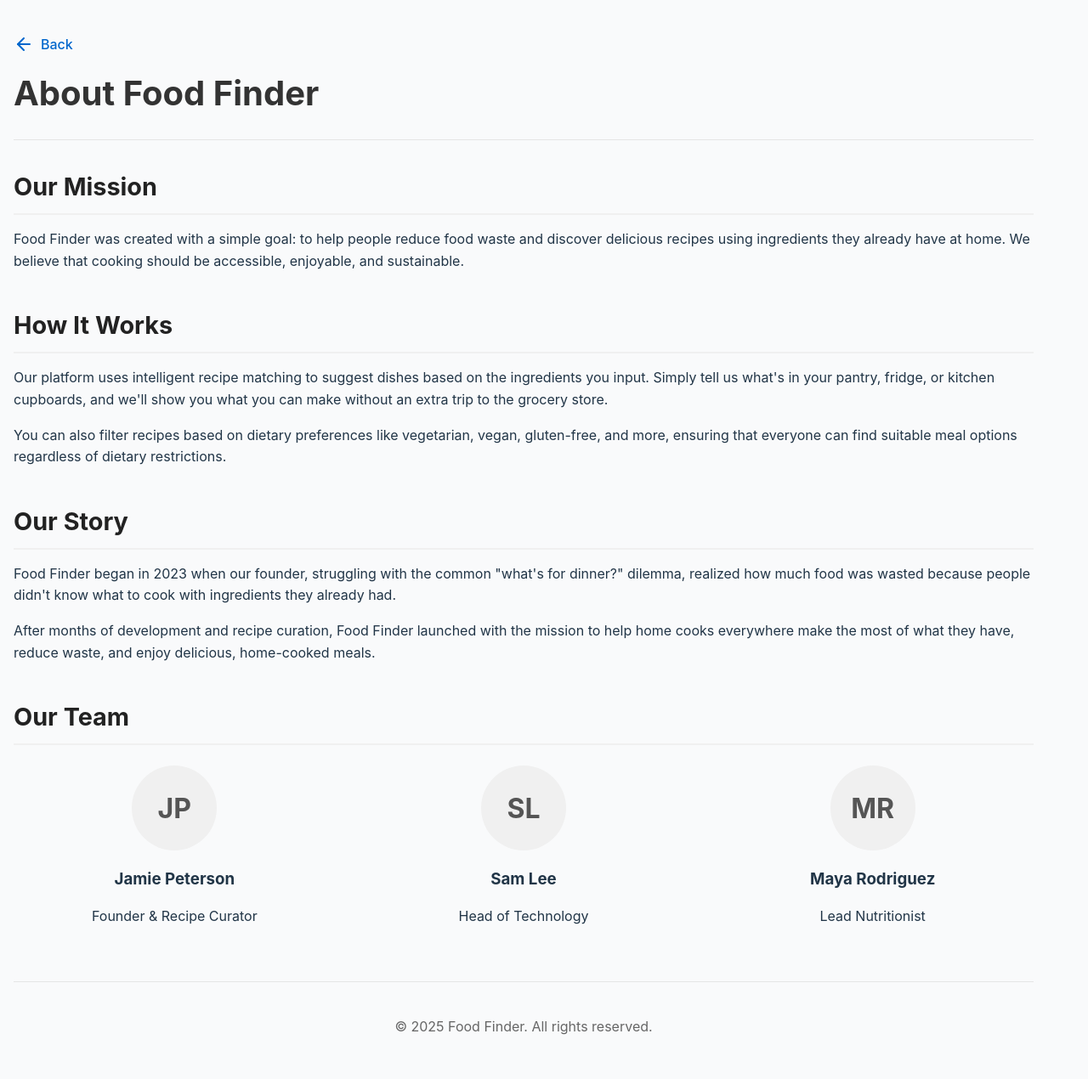
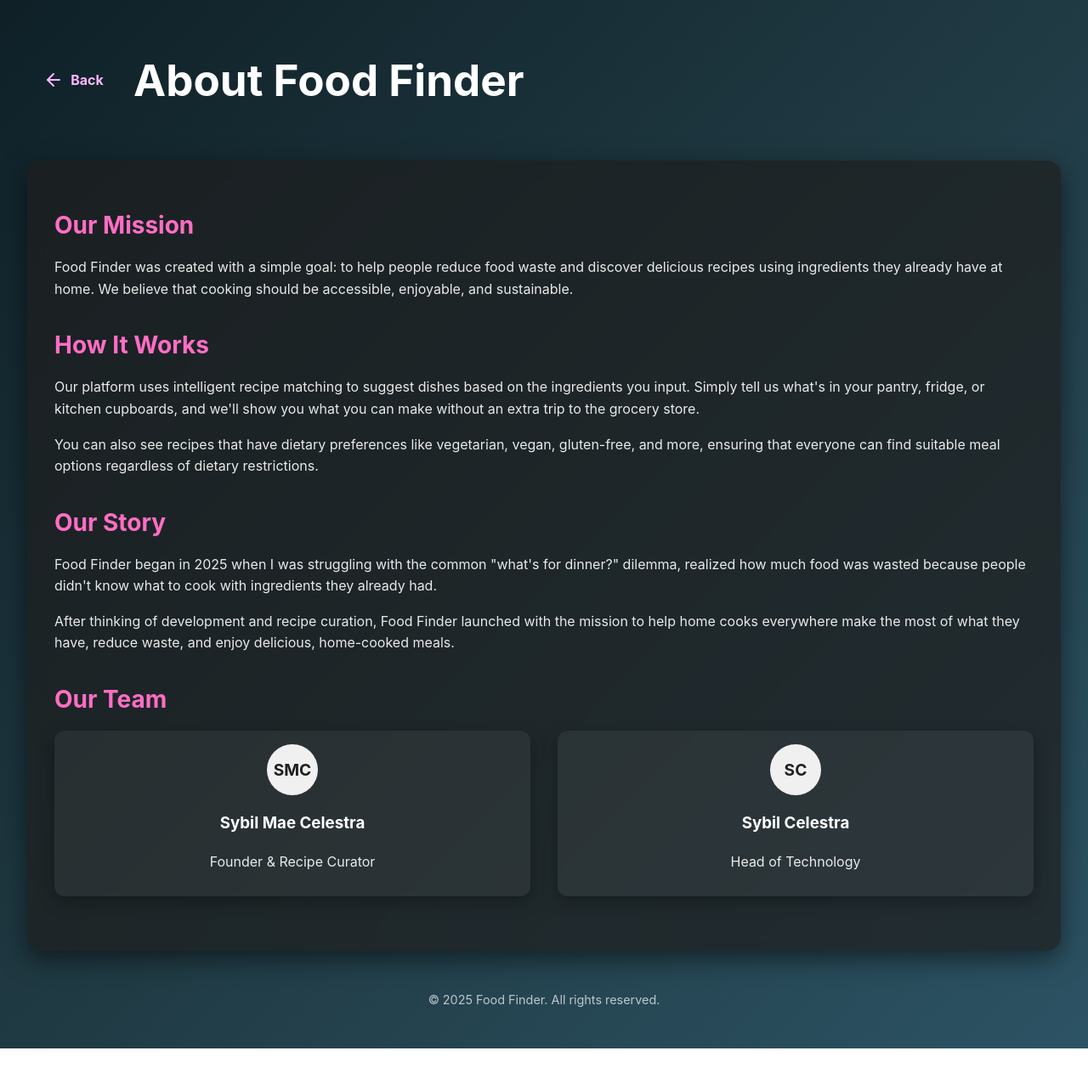
Before and after one commit to Raven-20/Food_Finder, a React (Vite) app in the folder client/: page /about in a window 1280 px wide. Shown: the whole page at 85% size. After the commit the page ends 1234 px from the top, so only its background shows below. Built offline with nearby package versions, Linux system fonts and the light colour scheme.

Commit message:
[Update][UI]footer-designs

```diff
--- a/client/src/components/AboutPage.jsx
+++ b/client/src/components/AboutPage.jsx
@@ -35,7 +35,7 @@ const AboutPage = () => {
             extra trip to the grocery store.
           </p>
           <p>
-            You can also filter recipes based on dietary preferences like vegetarian,
+            You can also see recipes that have  dietary preferences like vegetarian,
             vegan, gluten-free, and more, ensuring that everyone can find suitable
             meal options regardless of dietary restrictions.
           </p>
@@ -44,12 +44,12 @@ const AboutPage = () => {
         <section className="about-section">
           <h2>Our Story</h2>
           <p>
-            Food Finder began in 2023 when our founder, struggling with the common
+            Food Finder began in 2025 when I was struggling with the common
             "what's for dinner?" dilemma, realized how much food was wasted because
             people didn't know what to cook with ingredients they already had.
           </p>
           <p>
-            After months of development and recipe curation, Food Finder launched with
+            After thinking of development and recipe curation, Food Finder launched with
             the mission to help home cooks everywhere make the most of what they have,
             reduce waste, and enjoy delicious, home-cooked meals.
           </p>
@@ -59,19 +59,14 @@ const AboutPage = () => {
           <h2>Our Team</h2>
           <div className="team-members">
             <div className="team-member">
-              <div className="team-member-photo" style={{ backgroundColor: "#f0f0f0" }}>JP</div>
-              <h3>Jamie Peterson</h3>
+              <div className="team-member-photo" style={{ backgroundColor: "#f0f0f0" }}>SMC</div>
+              <h3>Sybil Mae Celestra</h3>
               <p>Founder & Recipe Curator</p>
             </div>
             <div className="team-member">
-              <div className="team-member-photo" style={{ backgroundColor: "#f0f0f0" }}>SL</div>
-              <h3>Sam Lee</h3>
+              <div className="team-member-photo" style={{ backgroundColor: "#f0f0f0" }}>SC</div>
+              <h3>Sybil Celestra</h3>
               <p>Head of Technology</p>
-            </div>
-            <div className="team-member">
-              <div className="team-member-photo" style={{ backgroundColor: "#f0f0f0" }}>MR</div>
-              <h3>Maya Rodriguez</h3>
-              <p>Lead Nutritionist</p>
             </div>
           </div>
         </section>
--- a/client/src/components/ContactPage.jsx
+++ b/client/src/components/ContactPage.jsx
@@ -58,7 +58,7 @@ const ContactPage = () => {
               <Mail size={24} />
               <div>
                 <h3>Email</h3>
-                <p>support@foodfinder.example</p>
+                <p>sybilcelestra@gmail.com</p>
               </div>
             </div>
 
@@ -66,7 +66,7 @@ const ContactPage = () => {
               <Phone size={24} />
               <div>
                 <h3>Phone</h3>
-                <p>(555) 123-4567</p>
+                <p>09686500761</p>
               </div>
             </div>
 
@@ -74,7 +74,7 @@ const ContactPage = () => {
               <MapPin size={24} />
               <div>
                 <h3>Address</h3>
-                <p>123 Culinary Ave, Suite 101<br />Foodie City, FC 98765</p>
+                <p>Unit 3 Oprra<br />Foodie City</p>
               </div>
             </div>
           </div>
--- a/client/src/components/PrivacyPage.jsx
+++ b/client/src/components/PrivacyPage.jsx
@@ -40,7 +40,6 @@ const PrivacyPage = () => {
             When you register for an account, we collect:
           </p>
           <ul>
-            <li>Your name</li>
             <li>Email address</li>
             <li>Password (stored in encrypted form)</li>
             <li>Dietary preferences (if provided)</li>
@@ -126,9 +125,9 @@ const PrivacyPage = () => {
             If you have any questions about this Privacy Policy, please contact us at:
           </p>
           <p>
-            Email: privacy@foodfinder.example<br />
-            Phone: (555) 123-4567<br />
-            Address: 123 Culinary Ave, Suite 101, Foodie City, FC 98765
+            Email: sybilcelestra@gmail.com<br />
+            Phone: 09686500761<br />
+            Address: Unit 3 Oprra, Foodie City
           </p>
         </section>
       </main>
--- a/client/src/components/TermsPage.jsx
+++ b/client/src/components/TermsPage.jsx
@@ -136,9 +136,9 @@ const TermsPage = () => {
             If you have any questions about these Terms, please contact us at:
           </p>
           <p>
-            Email: legal@foodfinder.example<br />
-            Phone: (555) 123-4567<br />
-            Address: 123 Culinary Ave, Suite 101, Foodie City, FC 98765
+            Email: sybilcelestra@gmail.com<br />
+            Phone: 09686500761<br />
+            Address: Unit 3 Oprra, Foodie City
           </p>
         </section>
       </main>
--- a/client/src/styles/Pages.css
+++ b/client/src/styles/Pages.css
@@ -1,238 +1,107 @@
-/* Pages.css - Common styling for all static pages */
+/* styles/Pages.css */
 
+/* Page wrapper */
 .page-container {
-    max-width: 1200px;
-    margin: 0 auto;
-    padding: 2rem 1rem;
-    font-family: -apple-system, BlinkMacSystemFont, "Segoe UI", Roboto, Helvetica, Arial, sans-serif;
-    line-height: 1.6;
+  min-height: 100vh;
+  background: linear-gradient(135deg, #0f2027, #203a43, #2c5364);
+  color: #ffffff;
+  display: flex;
+  flex-direction: column;
+  padding: 2rem;
 }
 
+/* Header */
 .page-header {
   display: flex;
-    flex-direction: column;
+  align-items: center;
+  gap: 1rem;
   margin-bottom: 2rem;
-    border-bottom: 1px solid #e5e5e5;
-    padding-bottom: 1rem;
-  }
-
-  .page-header h1 {
-    font-size: 2.5rem;
-    color: #333;
-    margin: 1rem 0;
 }
 
 .back-button {
   display: flex;
   align-items: center;
-    background: none;
+  gap: 0.5rem;
+  background: transparent;
   border: none;
-    color: #0066cc;
+  color: #ffb6ff;
+  font-weight: bold;
   cursor: pointer;
-    padding: 0.5rem 0;
-    font-size: 1rem;
-    transition: color 0.2s;
+  transition: color 0.3s ease;
 }
 
 .back-button:hover {
-    color: #004c99;
+  color: #ff6ec4;
 }
 
-  .back-button svg {
-    margin-right: 0.5rem;
+/* Content */
+.page-content {
+  flex: 1;
+  background: rgba(30, 30, 30, 0.7);
+  backdrop-filter: blur(10px);
+  -webkit-backdrop-filter: blur(10px);
+  border-radius: 16px;
+  padding: 2rem;
+  box-shadow: 0 10px 30px rgba(0, 0, 0, 0.5);
 }
 
-  .page-content {
-    margin-bottom: 3rem;
-  }
-
-  /* About Page Specific */
 .about-section {
-    margin-bottom: 2.5rem;
+  margin-bottom: 2rem;
 }
 
 .about-section h2 {
-    font-size: 1.8rem;
-    color: #222;
-    margin-bottom: 1rem;
-    border-bottom: 2px solid #f0f0f0;
-    padding-bottom: 0.5rem;
+  font-size: 1.75rem;
+  margin-bottom: 0.75rem;
+  color: #ff6ec4;
 }
 
+.about-section p {
+  line-height: 1.6;
+  font-size: 1rem;
+  color: rgba(255, 255, 255, 0.9);
+  margin-bottom: 0.75rem;
+}
+
+/* Team section */
 .team-members {
   display: flex;
+  gap: 2rem;
   flex-wrap: wrap;
-    gap: 2rem;
-    margin-top: 1.5rem;
+  margin-top: 1rem;
 }
 
 .team-member {
-    flex: 1;
-    min-width: 200px;
+  flex: 1 1 200px;
+  background: rgba(255, 255, 255, 0.05);
+  border-radius: 12px;
+  padding: 1rem;
   text-align: center;
+  box-shadow: 0 6px 20px rgba(0, 0, 0, 0.3);
+  transition: transform 0.3s ease;
+}
+
+.team-member:hover {
+  transform: translateY(-5px);
 }
 
 .team-member-photo {
-    width: 100px;
-    height: 100px;
+  width: 60px;
+  height: 60px;
+  background-color: #4facfe;
   border-radius: 50%;
-    margin: 0 auto 1rem;
+  color: #1f1f1f;
+  font-weight: bold;
+  font-size: 1.2rem;
   display: flex;
   align-items: center;
   justify-content: center;
-    font-size: 2rem;
-    font-weight: bold;
-    color: #555;
-  }
-
-  .team-member h3 {
-    margin-bottom: 0.25rem;
-  }
-
-  /* Contact Page Specific */
-  .contact-info {
-    margin-bottom: 3rem;
-  }
-
-  .contact-methods {
-    display: flex;
-    flex-wrap: wrap;
-    gap: 2rem;
-    margin-top: 2rem;
-  }
-
-  .contact-method {
-    display: flex;
-    align-items: flex-start;
-    gap: 1rem;
-    flex: 1;
-    min-width: 250px;
-  }
-
-  .contact-method svg {
-    color: #0066cc;
-  }
-
-  .contact-method h3 {
-    margin-bottom: 0.5rem;
-  }
-
-  .contact-form-section h2 {
-    margin-bottom: 1.5rem;
-  }
-
-  .contact-form {
-    max-width: 600px;
-  }
-
-  .form-group {
-    margin-bottom: 1.5rem;
-  }
-
-  .form-group label {
-    display: block;
-    margin-bottom: 0.5rem;
-    font-weight: 500;
-  }
-
-  .form-group input,
-  .form-group textarea {
-    width: 100%;
-    padding: 0.75rem;
-    border: 1px solid #ddd;
-    border-radius: 4px;
-    font-size: 1rem;
-  }
-
-  .form-group textarea {
-    resize: vertical;
-  }
-
-  .submit-button {
-    display: flex;
-    align-items: center;
-    gap: 0.5rem;
-    background-color: #0066cc;
-    color: white;
-    border: none;
-    padding: 0.75rem 1.5rem;
-    border-radius: 4px;
-    font-size: 1rem;
-    cursor: pointer;
-    transition: background-color 0.2s;
-  }
-
-  .submit-button:hover {
-    background-color: #004c99;
-  }
-
-  .form-success {
-    background-color: #e8f5e9;
-    border: 1px solid #c8e6c9;
-    padding: 1.5rem;
-    border-radius: 4px;
-    text-align: center;
-  }
-
-  .form-success h3 {
-    color: #2e7d32;
-    margin-bottom: 0.5rem;
-  }
-
-  /* Privacy and Terms Pages Specific */
-  .policy-content {
-    max-width: 800px;
-    margin: 0 auto;
-  }
-
-  .last-updated {
-    font-style: italic;
-    color: #666;
-    margin-bottom: 2rem;
-  }
-
-  .policy-section {
-    margin-bottom: 2.5rem;
-  }
-
-  .policy-section h2 {
-    font-size: 1.5rem;
-    margin-bottom: 1rem;
-    color: #333;
-  }
-
-  .policy-section h3 {
-    font-size: 1.25rem;
-    margin: 1.5rem 0 0.75rem;
-    color: #444;
-  }
-
-  .policy-section ul {
-    padding-left: 2rem;
-    margin: 1rem 0;
-  }
-
-  .policy-section ul li {
-    margin-bottom: 0.5rem;
+  margin: 0 auto 0.75rem auto;
 }
 
 /* Footer */
 .page-footer {
   text-align: center;
-    border-top: 1px solid #e5e5e5;
-    padding-top: 1.5rem;
-    color: #666;
+  margin-top: 2rem;
+  font-size: 0.9rem;
+  color: rgba(255, 255, 255, 0.7);
 }
-
-  /* Responsive Adjustments */
-  @media (max-width: 768px) {
-    .team-members,
-    .contact-methods {
-      flex-direction: column;
-      gap: 1.5rem;
-    }
-
-    .page-header h1 {
-      font-size: 2rem;
-    }
-  }
```
Lines whose indentation alone changed are shown as unchanged.
